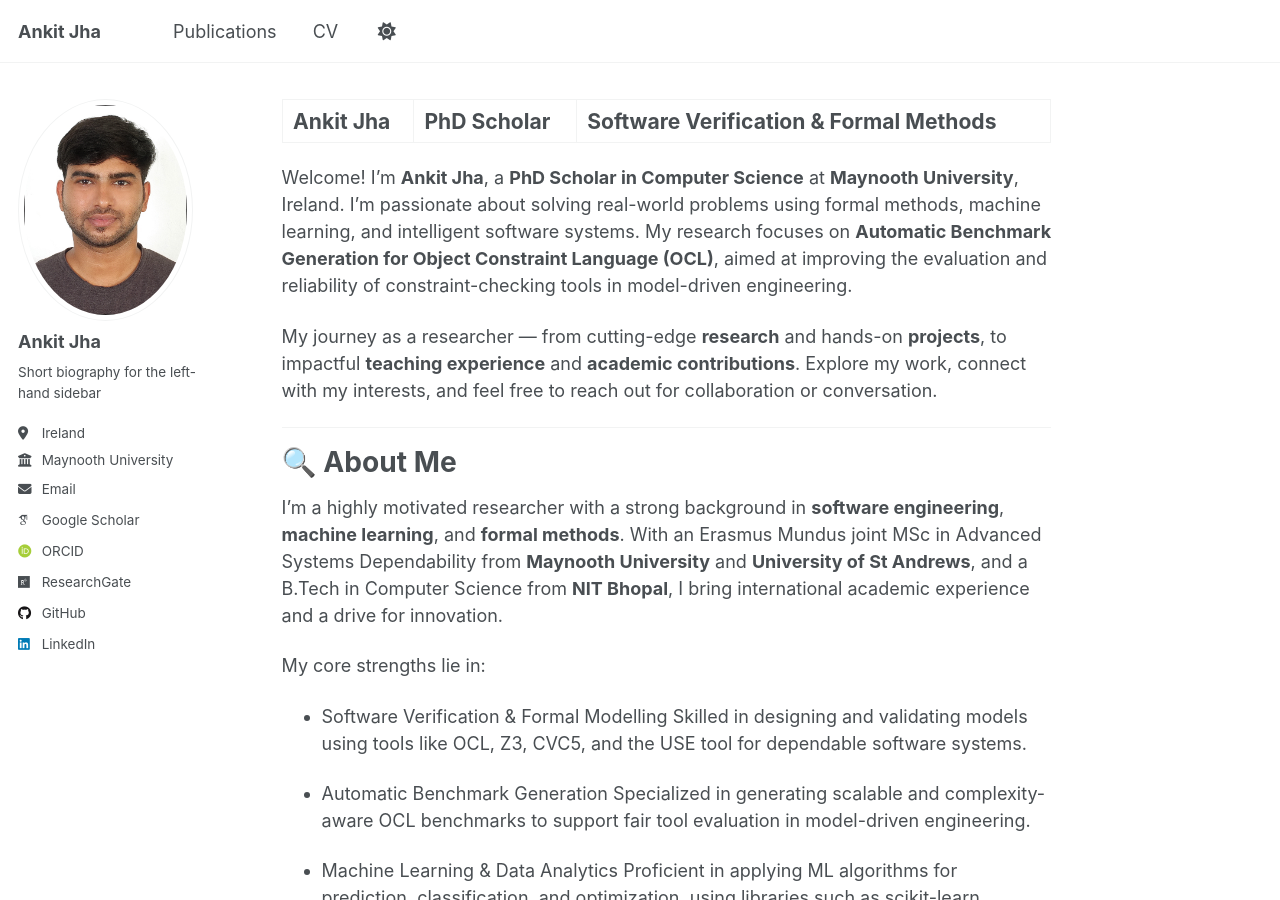
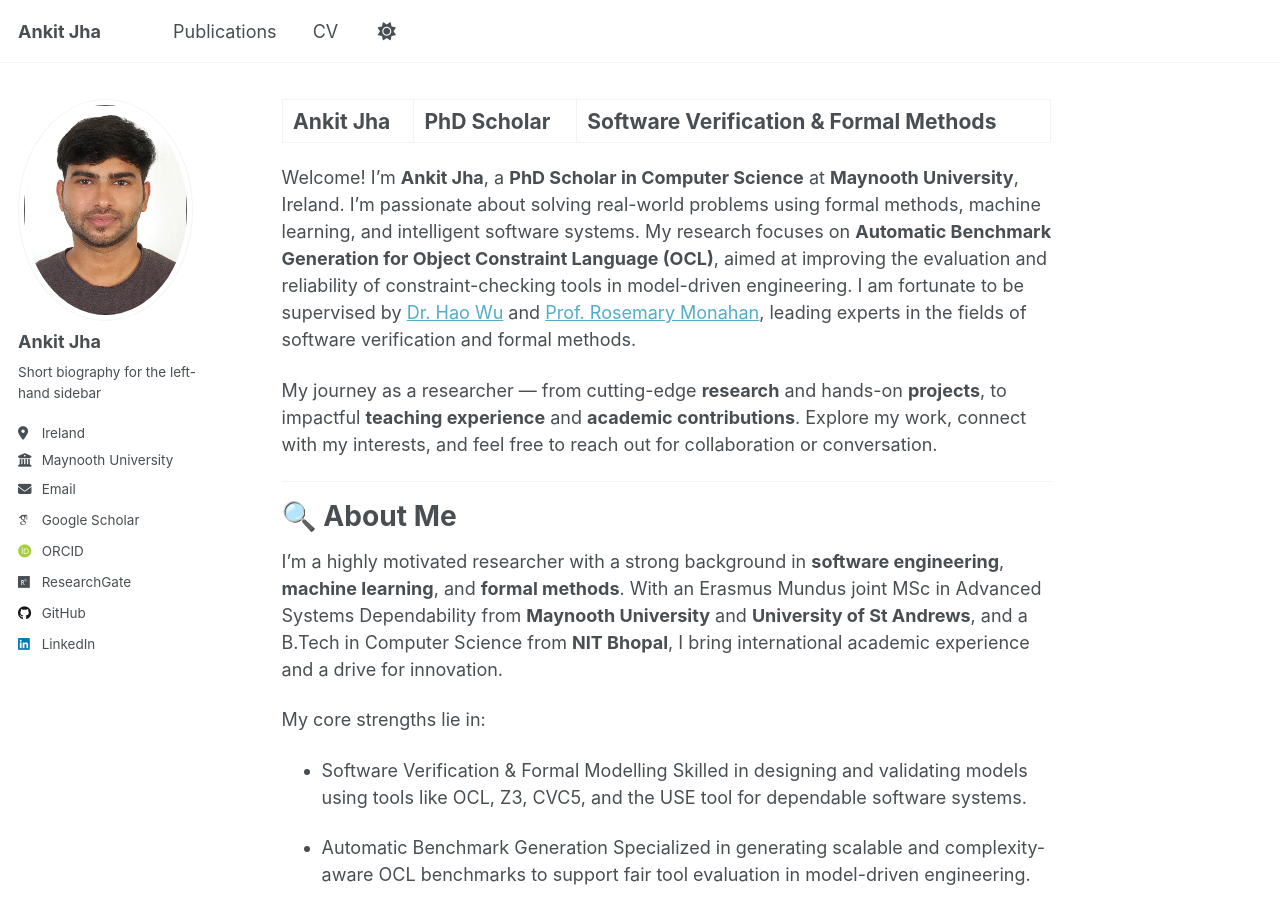
Before and after one commit to AnkitMU/VerifiedByAnkit.github.io, a Jekyll site: the page built from _pages/about.md, in a window 1280 px wide and 900 px high. Built offline with Jekyll 4.4.1, drawn with Linux system fonts in a browser that asks for light colours; some web fonts are replaced.

Commit message:
Update website content

```diff
--- a/_pages/about.md
+++ b/_pages/about.md
@@ -7,7 +7,7 @@ redirect_from:
   - /about.html
 ---
 
-Welcome! I’m **Ankit Jha**, a **PhD Scholar in Computer Science** at **Maynooth University**, Ireland. I’m passionate about solving real-world problems using formal methods, machine learning, and intelligent software systems. My research focuses on **Automatic Benchmark Generation for Object Constraint Language (OCL)**, aimed at improving the evaluation and reliability of constraint-checking tools in model-driven engineering.
+Welcome! I’m **Ankit Jha**, a **PhD Scholar in Computer Science** at **Maynooth University**, Ireland. I’m passionate about solving real-world problems using formal methods, machine learning, and intelligent software systems. My research focuses on **Automatic Benchmark Generation for Object Constraint Language (OCL)**, aimed at improving the evaluation and reliability of constraint-checking tools in model-driven engineering.  I am fortunate to be supervised by [Dr. Hao Wu](https://classicwuhao.github.io/) and [Prof. Rosemary Monahan](http://rosemarymonahan.com/), leading experts in the fields of software verification and formal methods.
 
 My journey as a researcher — from cutting-edge **research** and hands-on **projects**, to impactful **teaching experience** and **academic contributions**. Explore my work, connect with my interests, and feel free to reach out for collaboration or conversation.
 
```
